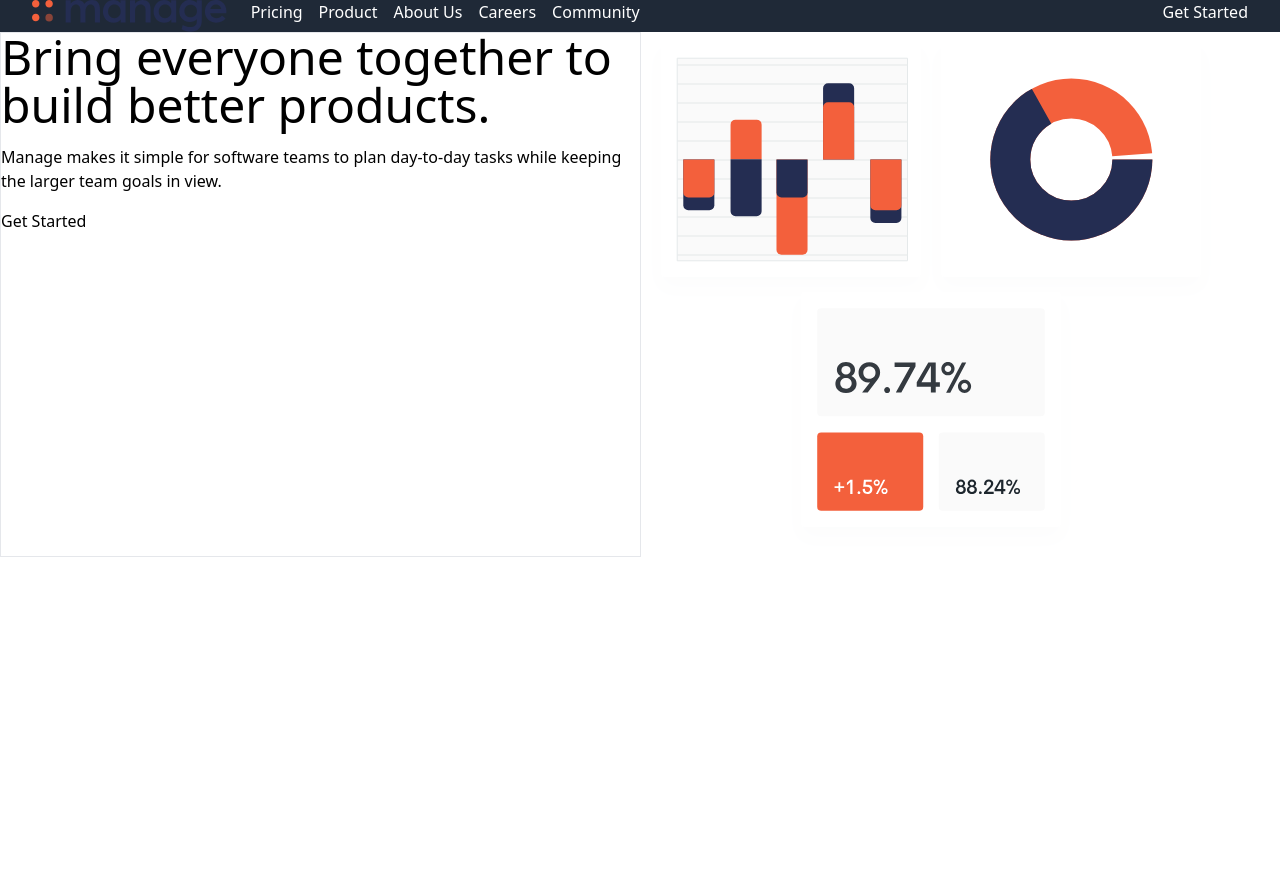
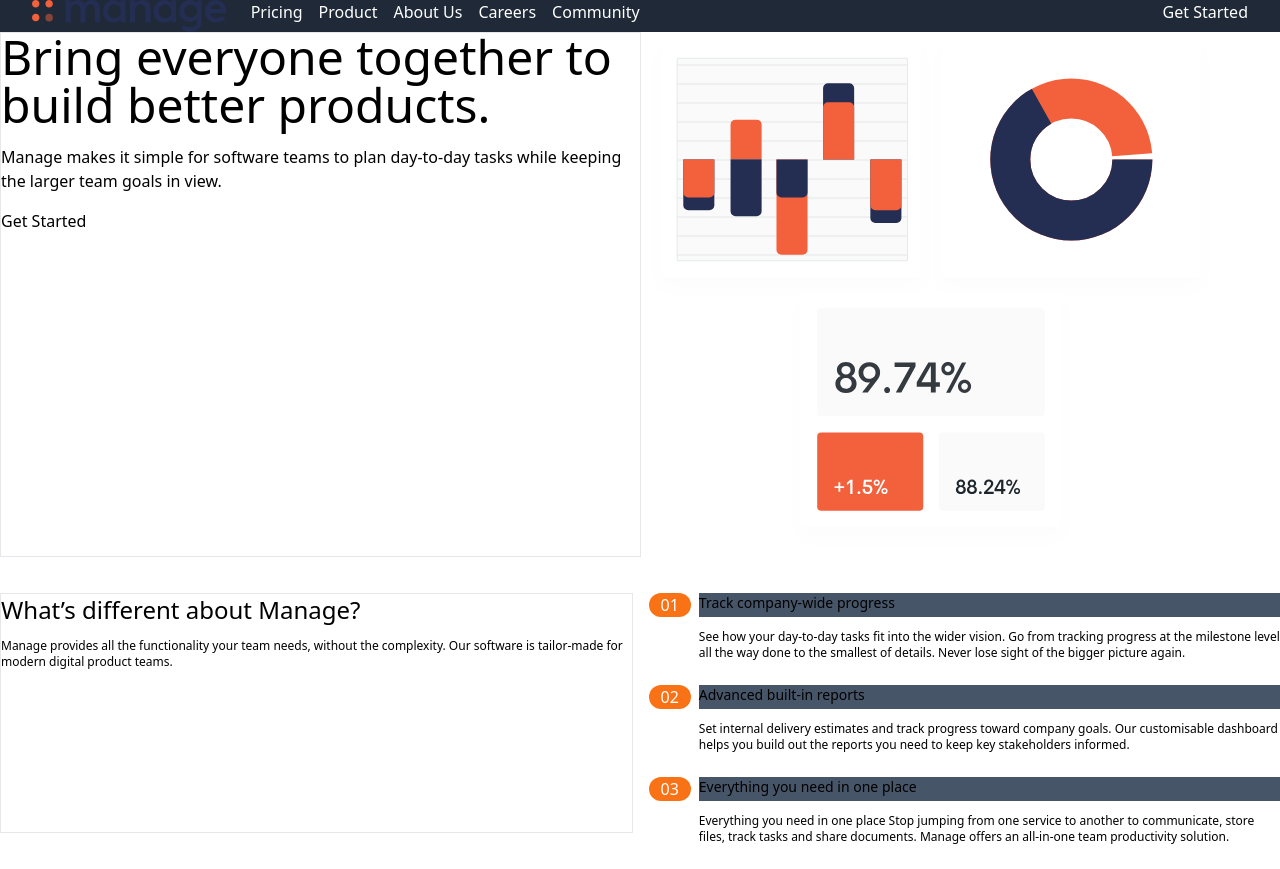
Before and after one commit to tsxepo-web/manage-landing-page, an Angular app: page / in a window 1280 px wide. Before the commit the page ends 800 px from the top, so only its background shows below. Built offline with nearby package versions, Linux system fonts and the light colour scheme.

Commit message:
Updated main component

```diff
--- a/src/app/Components/main/main.component.html
+++ b/src/app/Components/main/main.component.html
@@ -0,0 +1,59 @@
+<main class="container ml-2 mr-2 mt-9 sm:flex sm:gap-4 sm:mx-auto">
+  <section class="border w-full mb-9">
+    <h2 class="text-2xl pb-3">What’s different about Manage?</h2>
+    <p class="text-xs">
+      Manage provides all the functionality your team needs, without the
+      complexity. Our software is tailor-made for modern digital product teams.
+    </p>
+  </section>
+  <aside class="w-full">
+    <div class="flex">
+      <span
+        class="bg-orange-500 absolute left-2 px-3 text-white h-6 rounded-xl sm:static"
+        >01</span
+      >
+      <div class="mb-6 sm:pl-2">
+        <h2 class="bg-slate-600 h-6 ml-3 mb-3 pl-10 text-sm sm:ml-0 sm:pl-0">
+          Track company-wide progress
+        </h2>
+        <p class="text-xs">
+          See how your day-to-day tasks fit into the wider vision. Go from
+          tracking progress at the milestone level all the way done to the
+          smallest of details. Never lose sight of the bigger picture again.
+        </p>
+      </div>
+    </div>
+    <div class="flex">
+      <span
+        class="bg-orange-500 absolute left-2 px-3 text-white h-6 rounded-xl sm:static"
+        >02</span
+      >
+      <div class="mb-6 sm:pl-2">
+        <h2 class="bg-slate-600 h-6 ml-3 mb-3 pl-10 text-sm sm:ml-0 sm:pl-0">
+          Advanced built-in reports
+        </h2>
+        <p class="text-xs">
+          Set internal delivery estimates and track progress toward company
+          goals. Our customisable dashboard helps you build out the reports you
+          need to keep key stakeholders informed.
+        </p>
+      </div>
+    </div>
+    <div class="flex">
+      <span
+        class="bg-orange-500 absolute left-2 px-3 text-white h-6 rounded-xl sm:static"
+        >03</span
+      >
+      <div class="mb-6 sm:pl-2">
+        <h2 class="bg-slate-600 h-6 ml-3 mb-3 pl-10 text-sm sm:ml-0 sm:pl-0">
+          Everything you need in one place
+        </h2>
+        <p class="text-xs">
+          Everything you need in one place Stop jumping from one service to
+          another to communicate, store files, track tasks and share documents.
+          Manage offers an all-in-one team productivity solution.
+        </p>
+      </div>
+    </div>
+  </aside>
+</main>
```
